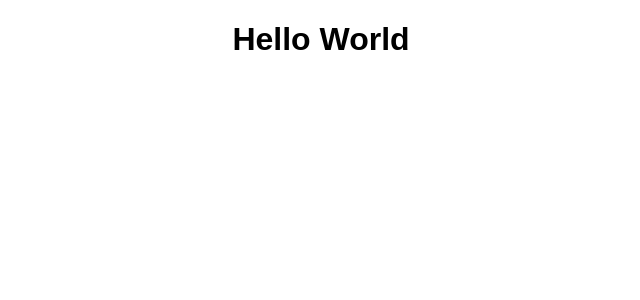
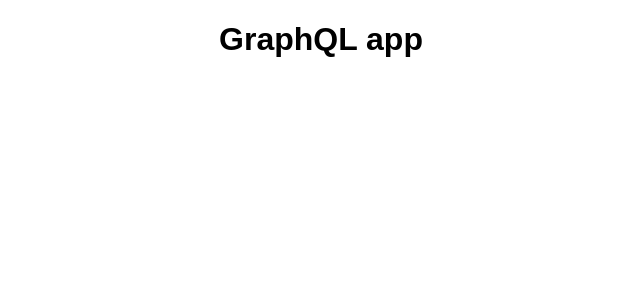
Before and after one commit to Trezzmann/react-graphql-app-with-apollo-client, a React (Create React App) app: page / in a window 1280 px wide. Shown: the top 300 px of the page, without its empty margins (319-959 px from the left). Built offline with nearby package versions, Linux system fonts and the light colour scheme.

Commit message:
initial project

```diff
--- a/src/App.js
+++ b/src/App.js
@@ -3,7 +3,7 @@ import "./styles.css";
 export default function App() {
   return (
     <div className="App">
-      <h1>Hello World</h1>
+      <h1>GraphQL app</h1>
     </div>
   );
 }
```
